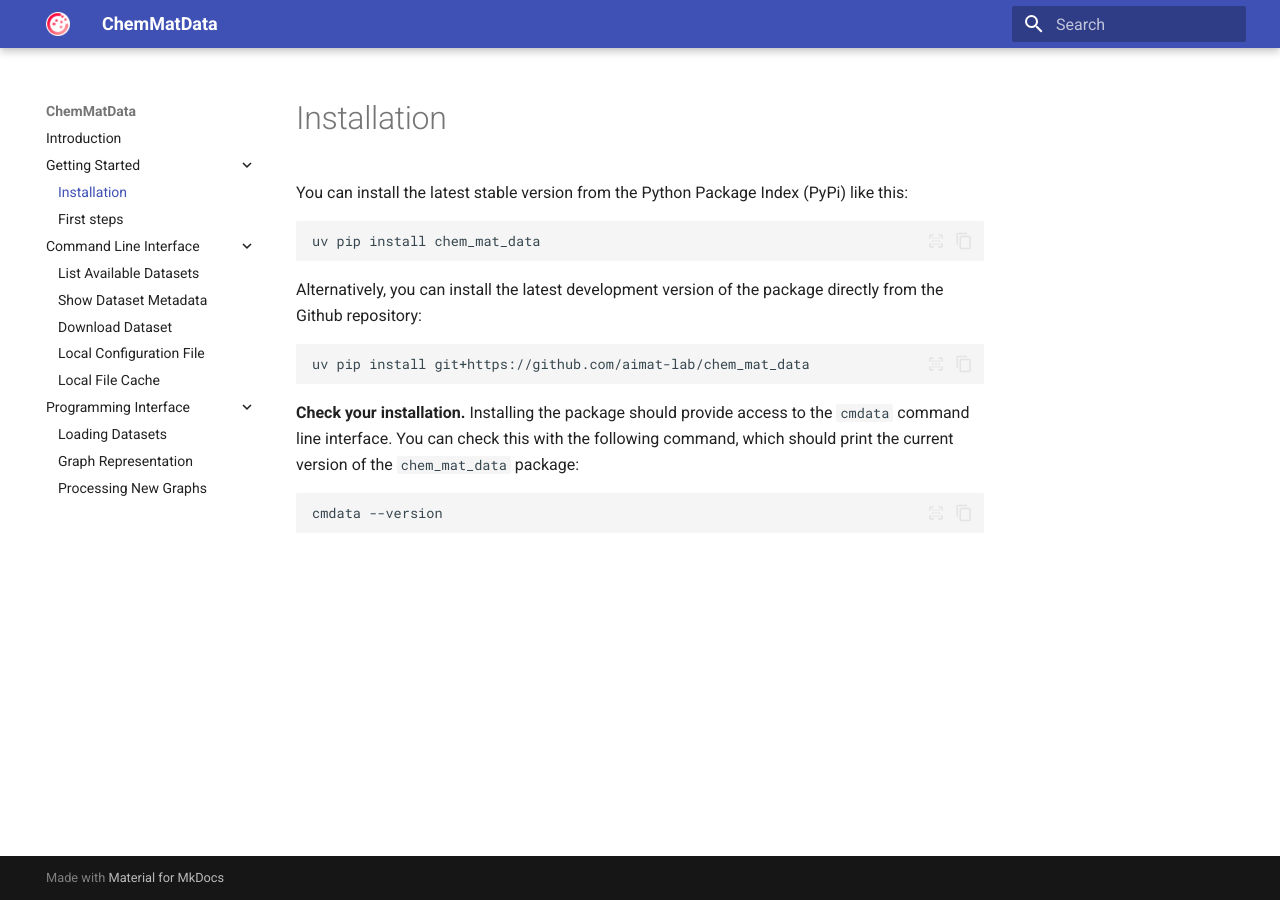
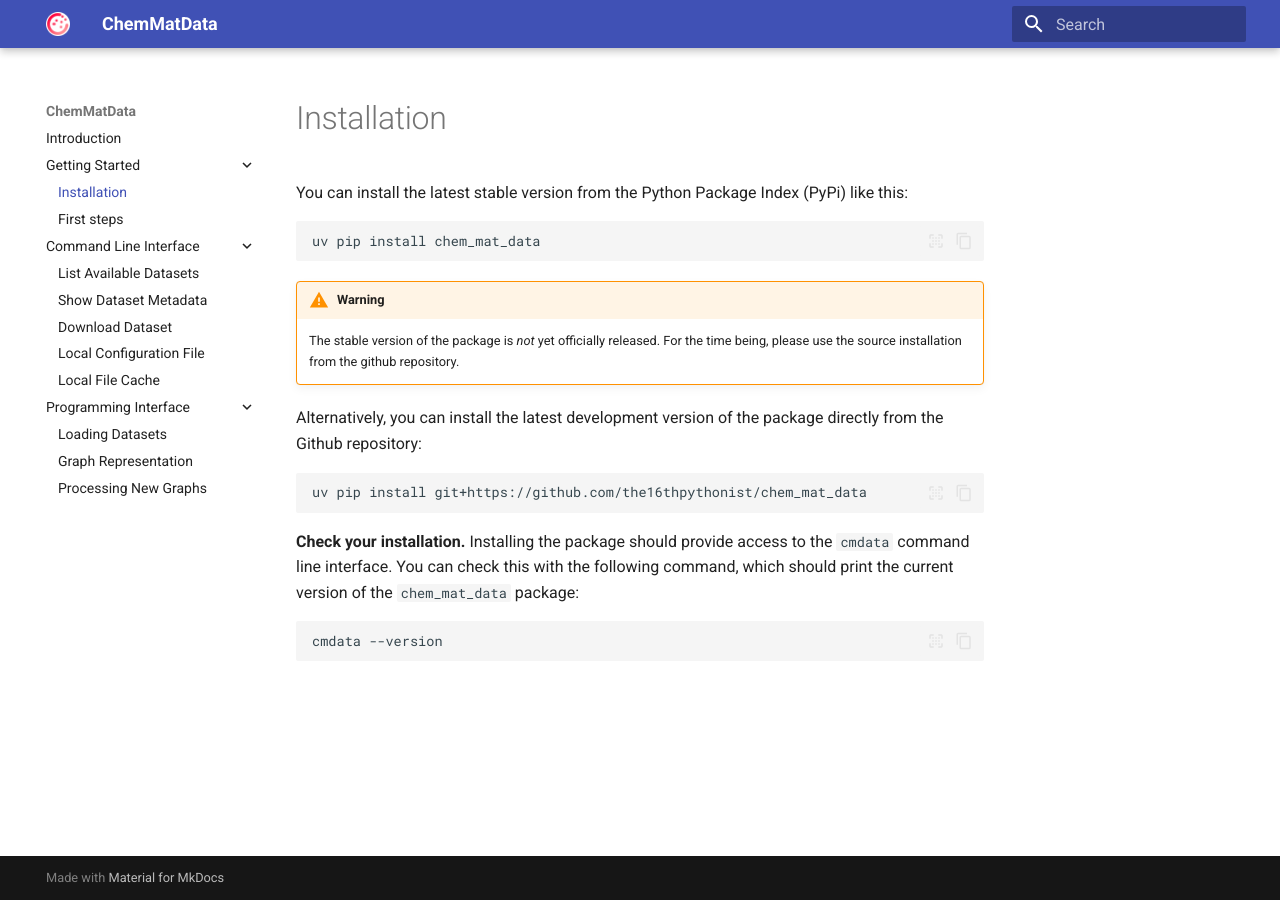
Before and after one commit to the16thpythonist/chem_mat_data, an MkDocs documentation site: the page built from docs/installation.md, in a window 1280 px wide. Built offline with MkDocs 1.6.1 and Material for MkDocs 9.7.7, drawn with Linux system fonts in a browser that asks for light colours.

````diff
--- a/docs/installation.md
+++ b/docs/installation.md
@@ -10,11 +10,16 @@
 uv pip install chem_mat_data
 ```
 
+!!! Warning
+
+    The stable version of the package is *not* yet officially released. For the time being, please use the source installation
+    from the github repository.
+
 Alternatively, you can install the latest development version of the package directly from the Github
 repository:
 
 ```bash
-uv pip install git+https://github.com/aimat-lab/chem_mat_data
+uv pip install git+https://github.com/the16thpythonist/chem_mat_data
 ```
 
 **Check your installation.** Installing the package should provide access to the ``cmdata`` command line interface.
--- a/mkdocs.yml
+++ b/mkdocs.yml
@@ -19,6 +19,8 @@
       anchor_linenums: true
       line_spans: __span
       pygments_lang_class: true
+  - pymdownx.details
+  - admonition
   - pymdownx.inlinehilite
   - pymdownx.snippets
   - pymdownx.superfences
--- a/pyproject.toml
+++ b/pyproject.toml
@@ -46,6 +46,7 @@
     "numpy>=1.21.0,<2.0",
     "matplotlib>=3.4.0",
     "rdkit>=2023.0.0",
+    "ase>=3.23.0,<4.0",
     "requests>=2.30.0",
     "cairosvg>=2.7.1",
     "imageio>=2.34.0",
````
Also changed, not shown: 2 other files.
